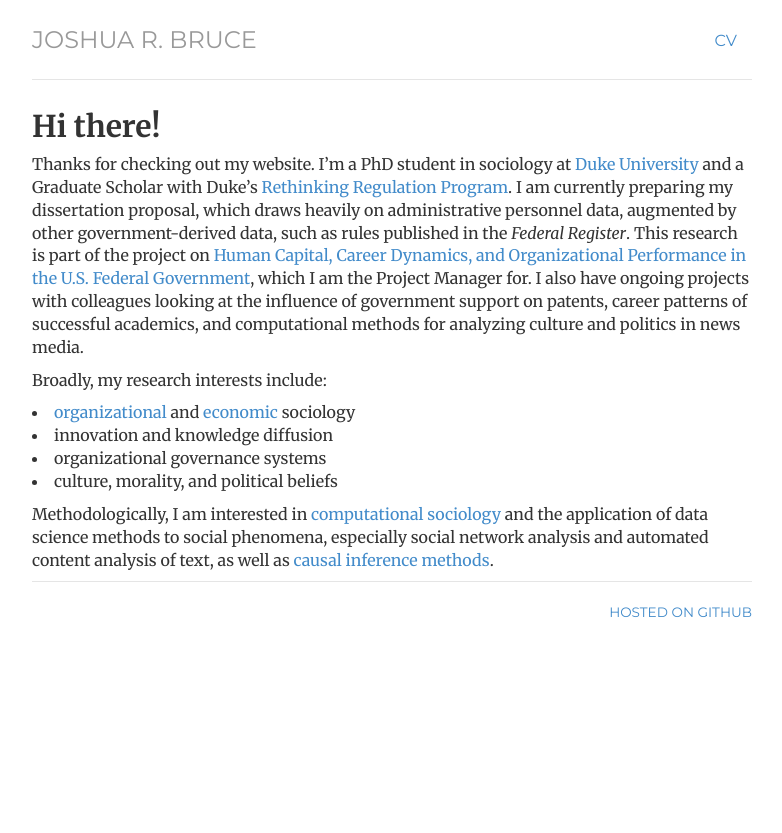
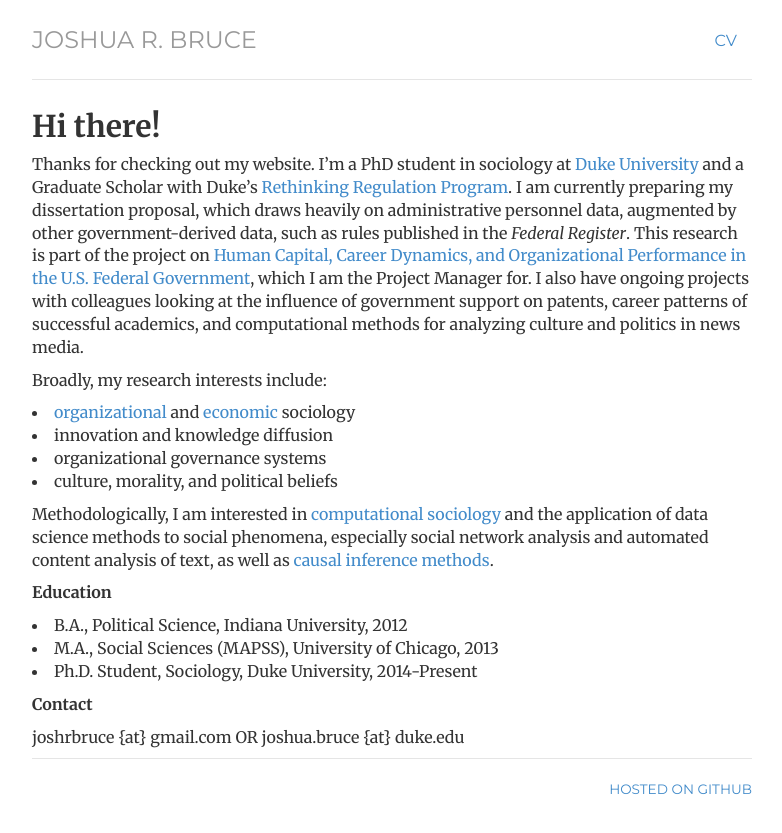
Before and after one commit to joshuarbruce/joshuarbruce.github.io, a Jekyll site: the page built from index.html, in a window 1280 px wide. Shown: the top 833 px of the page, without its empty margins (248-1030 px from the left). Built offline with Jekyll 4.4.1, drawn with Linux system fonts in a browser that asks for light colours.

Commit message:
Update index.html

```diff
--- a/index.html
+++ b/index.html
@@ -13,4 +13,12 @@ title: joshuarbruce.github.io
 	</p>
 	<p>Methodologically, I am interested in <a href="https://en.wikipedia.org/wiki/Computational_sociology" target="_blank">computational sociology</a> and the application of data science methods to social phenomena, especially social network analysis and automated content analysis of text, as well as <a href="https://arxiv.org/pdf/1003.2619v1.pdf" target="_blank">causal inference methods</a>.
 	</p>
+	<p><b>Education</b></p>
+	<p>
+		<li>B.A., Political Science, Indiana University, 2012</li>
+		<li>M.A., Social Sciences (MAPSS), University of Chicago, 2013</li>
+		<li>Ph.D. Student, Sociology, Duke University, 2014-Present</li>
+	</p>
+	<p><b>Contact</b></p>
+	<p>joshrbruce {at} gmail.com  OR  joshua.bruce {at} duke.edu</p>
 </div><!-- /.blurb -->
```
